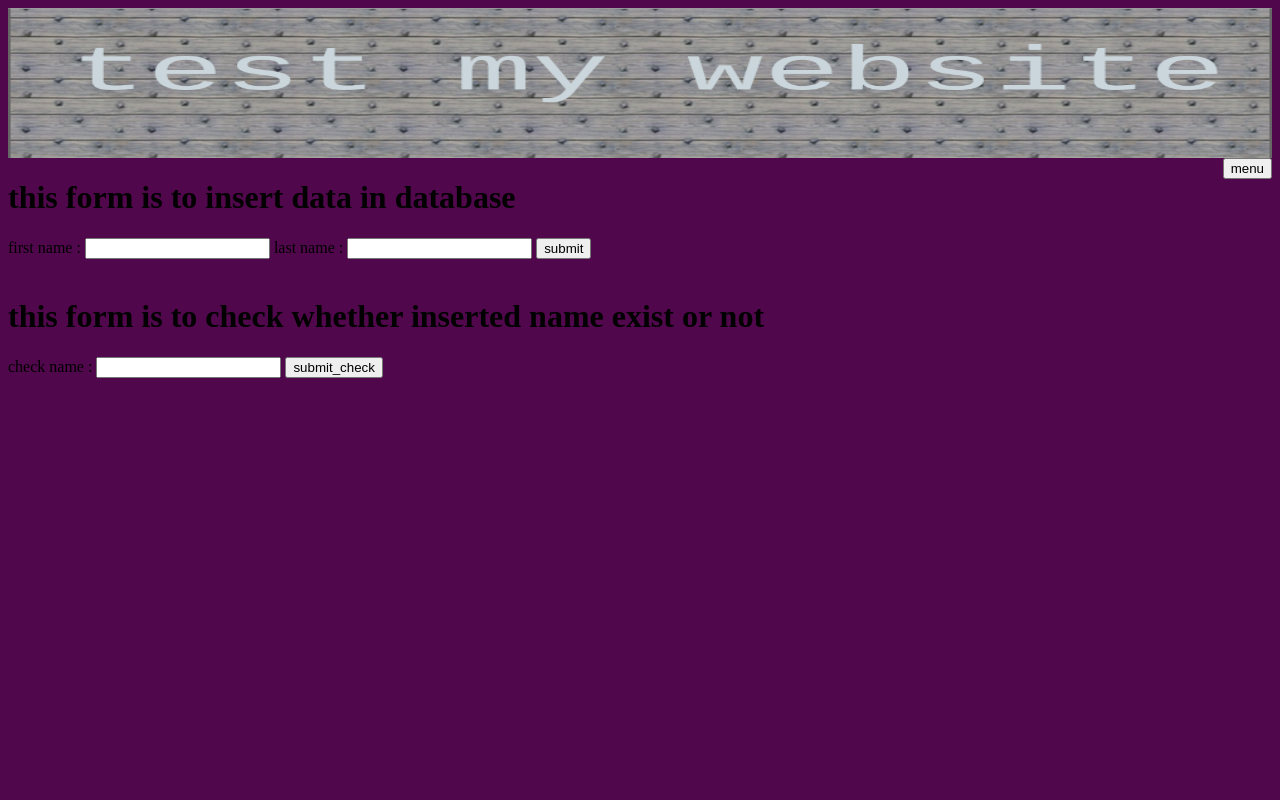
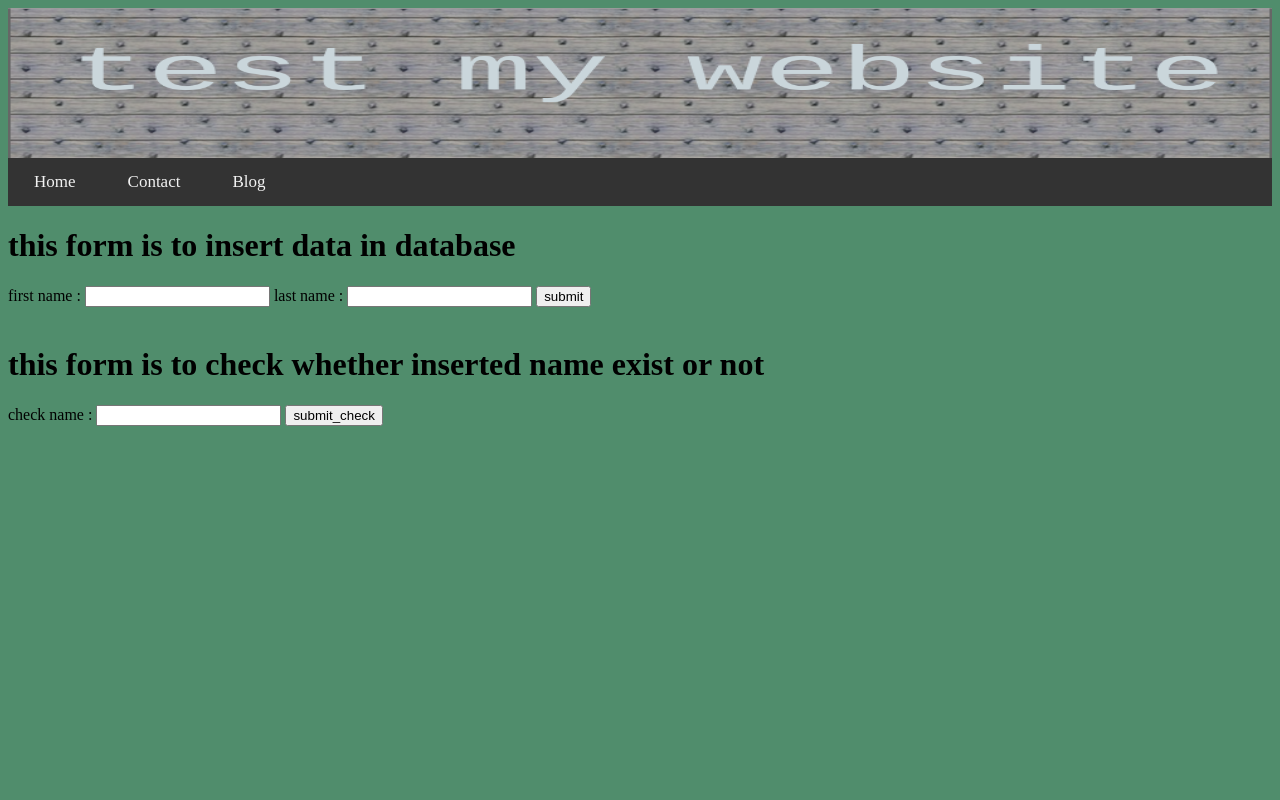
Before and after one commit to iMearner/testing_website, a PHP site: page /login.php in a window 1280 px wide. Run offline with PHP 8.4, Linux system fonts and the light colour scheme.

Commit message:
navigation bar added

```diff
--- a/login.php
+++ b/login.php
@@ -1,7 +1,7 @@
 <html>
 	<style type="text/css">
 		body{
-			background-color: #50074C;
+			background-color: #508D6C;
 		}
 		.dropdown-content{
 			display: none ;
@@ -14,28 +14,47 @@
 			float: left;
 			color: black;
 			text-decoration: none;
-			background-color: #50004C ;
+			background-color: #508D6C ;
 		}
 		.b : hover{
 			background-color: white ;
 		}
+		.top-navigation {
+			background-color: #333 ;
+			overflow: hidden;
+		}
 
+		.top-navigation a {
+		    float: left;
+		    display: block;
+		    color: #f2f2f2;
+		    text-align: center;
+		    padding: 14px 26px;
+		    text-decoration: none;
+		    font-size: 17px;
+		}
+
+		.top-navigation a:hover {
+		    background-color: #ddd;
+		    color: black;
+		}
+
+		.top-navigation a.active {
+		    background-color: #4CAF50;
+		    color: white;
+		}
 	</style>
 
 
 	<body>
 		<img src="header.png" style="width:100%; height:150px;	">
+		<div class="top-navigation" id="navigation">
+			<a href="#home">Home</a>
+			<a href="#contact">Contact</a>
+			<a href="#bblog">Blog</a>
+		</div>
 		<!-- creating a drop down menu using java script and little bit of css	 -->
-		<div style="float:right;">
-			<button onclick="myFunction()" class="dropdownbtn"  >menu</button>
-			<div class="dropdown-content" id="content">
-				<a class="b" href="#home">home</a>
-				<br>
-				<a class="b" href="#contact">contact</a>
-				<br>
-				<a class="b" href="#bblog">blog</a>
-			</div>
-		</div>
+
 		<h1>this form is to insert data in database </h1>
 		<form action="retrive.php" method = "post" >
 			first name : <input type="text" name="first_name">
@@ -52,22 +71,19 @@
 
 ?>
 
-		<br>
+		 <script>
+		// 	function myFunction(){
+		// 		document.getElementById('content').classList.toggle("show") ;
+		// 	}
+		// 	window.onclick = function(event) {
+		// 		if(!event.target.matches('.dropdownbtn')){
+		// 		var temp = document.getElementById('content')
+		// 		temp.className = "dropdown-content";
+		// 	}
+		// 	}
 
 
-		<script>
-			function myFunction(){
-				document.getElementById('content').classList.toggle("show") ;
-			}
-			window.onclick = function(event) {
-				if(!event.target.matches('.dropdownbtn')){
-				var temp = document.getElementById('content')
-				temp.className = "dropdown-content";
-			}
-			}
-
-
-		</script>
+		// </script>
 
 	</body>
 </html>
```
